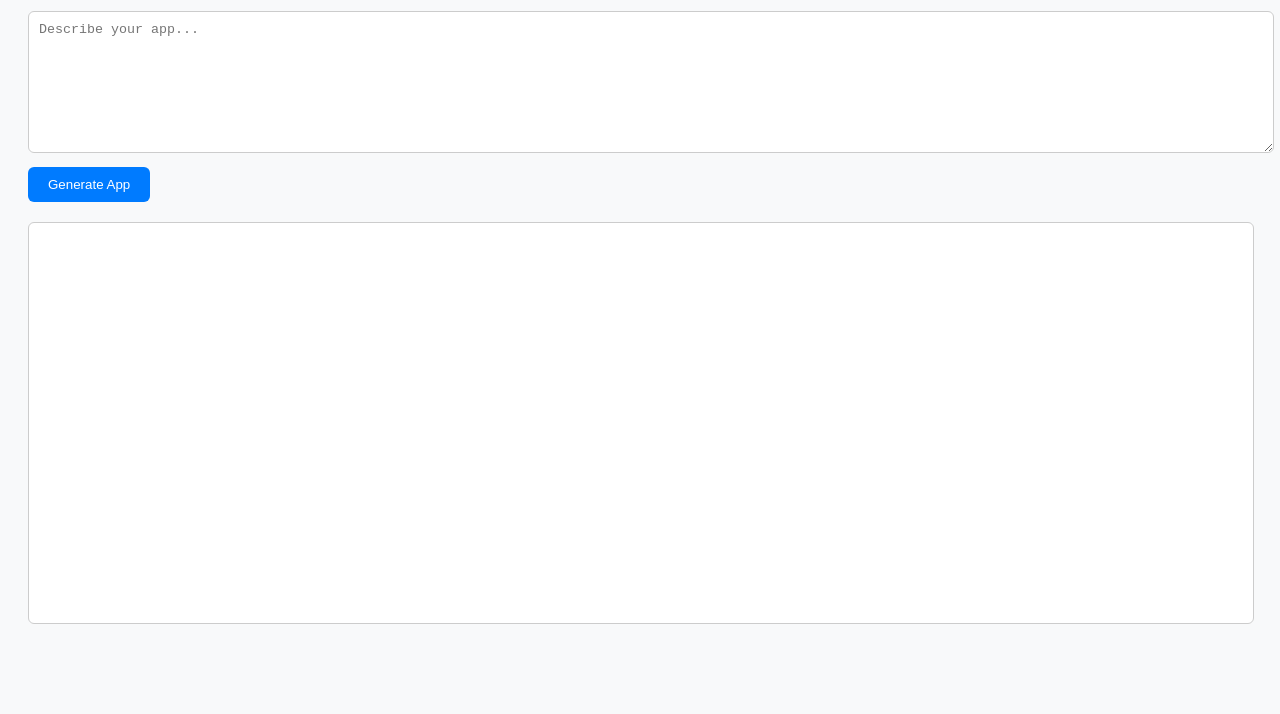
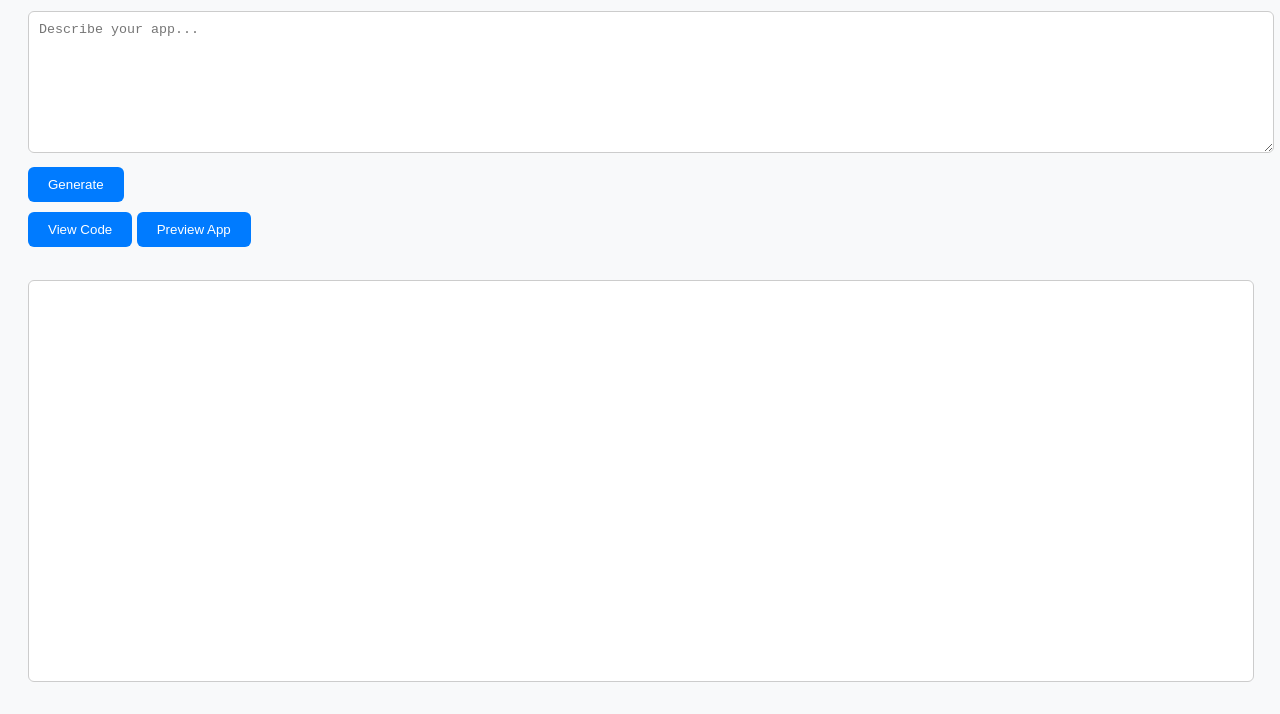
Before and after one commit to RosarioEspadera/AI-webapp-builder, a plain HTML site: page docs/index.html in a window 1280 px wide. Shown: the part 107-821 px from the top of the page. Before the commit the page ends 800 px from the top, so only its background shows below. Drawn offline with Linux system fonts and the light colour scheme.

Commit message:
Update index.html

```diff
--- a/docs/index.html
+++ b/docs/index.html
@@ -9,9 +9,22 @@
   <h1>AI Web App Builder (Groq + Railway)</h1>
 
   <textarea id="prompt" placeholder="Describe your app..."></textarea><br>
-  <button id="generateBtn">Generate App</button>
+  <button id="generateBtn">Generate</button>
 
-  <iframe id="preview"></iframe>
+  <!-- Tabs -->
+  <div class="tabs">
+    <button class="tab-button active" onclick="showTab('code')">View Code</button>
+    <button class="tab-button" onclick="showTab('preview')">Preview App</button>
+  </div>
+
+  <!-- Output Areas -->
+  <div id="codeTab" class="tab active">
+    <pre><code id="output"></code></pre>
+  </div>
+
+  <div id="previewTab" class="tab">
+    <iframe id="preview"></iframe>
+  </div>
 
   <script src="script.js"></script>
 </body>
```
